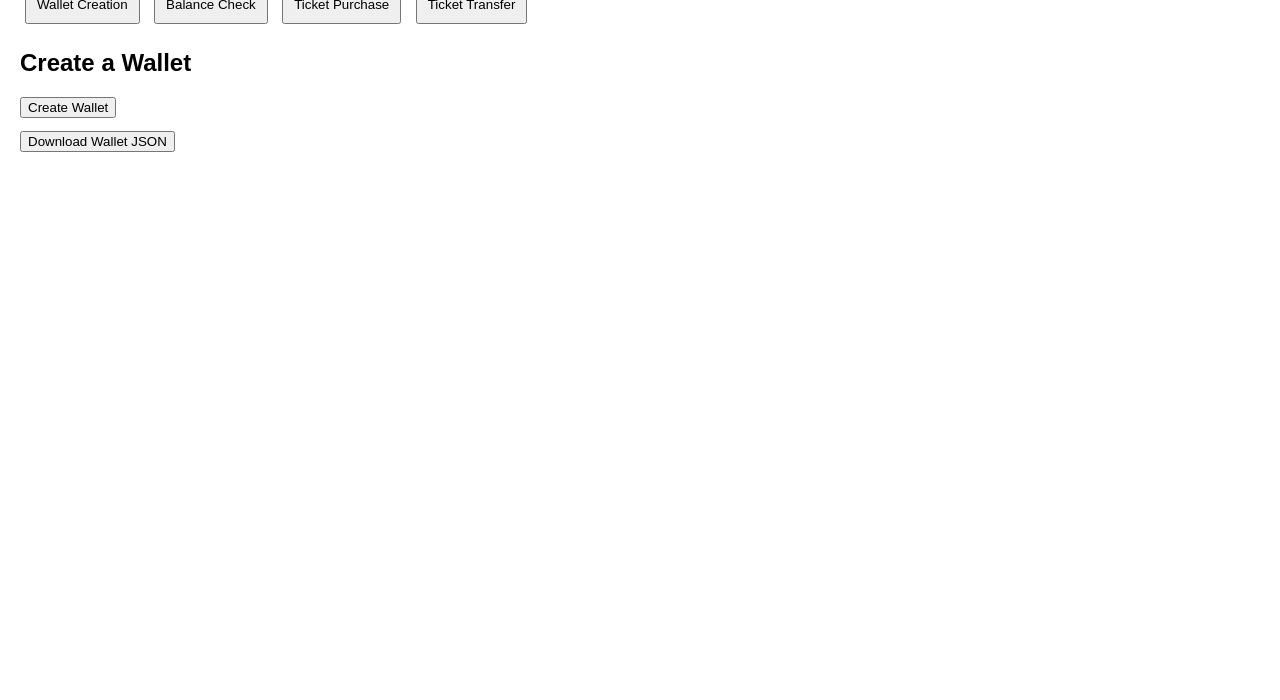
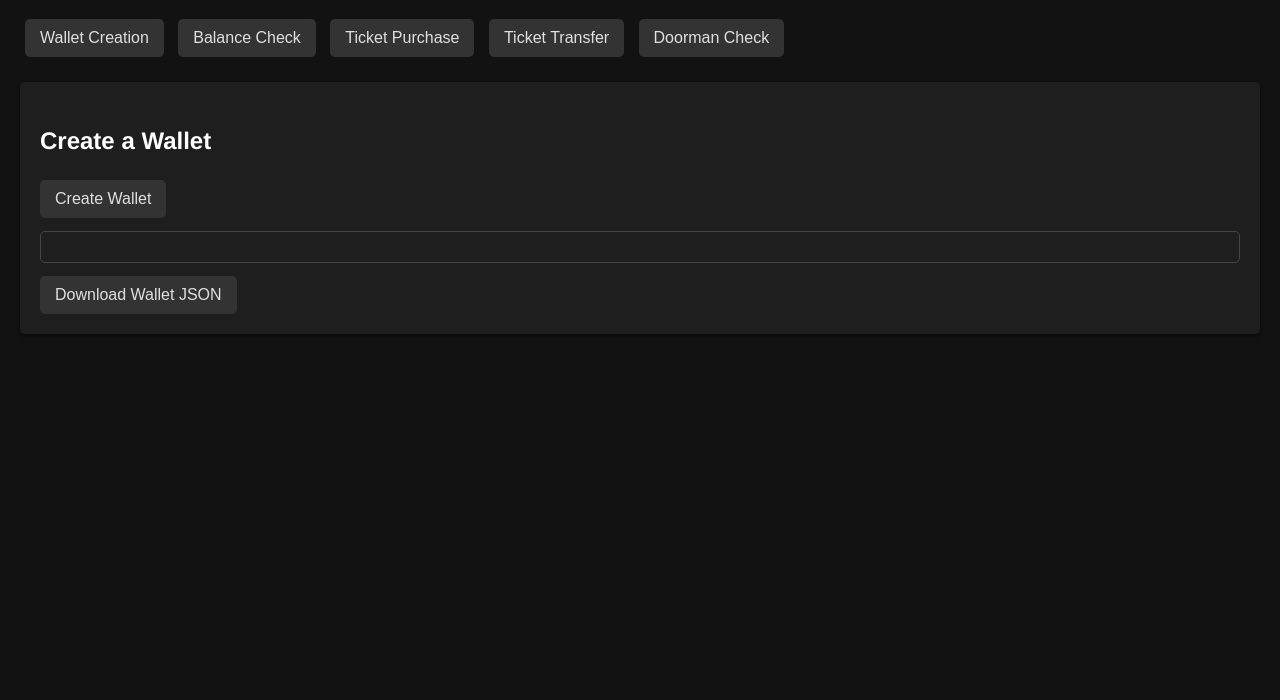
Before and after one commit to DaraHeaphy/BlockchainProject, a website: page frontend/index.html in a window 1280 px wide. Shown: the part 100-800 px from the top of the page. Drawn offline with nearby package versions, Linux system fonts and the light colour scheme.

Commit message:
updated index html for doorman functionality

```diff
--- a/frontend/index.html
+++ b/frontend/index.html
@@ -6,11 +6,87 @@
   <title>Dara's Ticketing App</title>
   <script src="https://cdn.jsdelivr.net/npm/ethers@6.13.5/dist/ethers.umd.min.js"></script>
   <style>
-    body { font-family: Arial, sans-serif; margin: 20px; }
-    nav button { margin: 5px; padding: 10px; }
-    .section { display: none; margin-top: 20px; }
-    .active { display: block; }
-    input { padding: 5px; margin: 5px 0; }
+    body {
+      background-color: #121212;
+      color: #e0e0e0;
+      font-family: 'Helvetica Neue', Arial, sans-serif;
+      margin: 0;
+      padding: 20px;
+      line-height: 1.6;
+    }
+
+    h1, h2 {
+      color: #ffffff;
+    }
+
+    nav {
+      margin-bottom: 20px;
+    }
+
+    nav button {
+      background-color: #333333;
+      color: #e0e0e0;
+      border: none;
+      border-radius: 5px;
+      padding: 10px 15px;
+      margin: 5px;
+      cursor: pointer;
+      transition: background-color 0.3s ease;
+    }
+
+    nav button:hover {
+      background-color: #444444;
+    }
+
+    .section {
+      display: none;
+      background-color: #1e1e1e;
+      border-radius: 5px;
+      padding: 20px;
+      margin-top: 20px;
+      box-shadow: 0 2px 5px rgba(0,0,0,0.5);
+    }
+
+    .active {
+      display: block;
+    }
+
+    input {
+      width: 100%;
+      max-width: 400px;
+      background-color: #2a2a2a;
+      border: 1px solid #444444;
+      border-radius: 4px;
+      color: #e0e0e0;
+      padding: 8px;
+      margin: 5px 0;
+      font-size: 1rem;
+    }
+
+    button {
+      font-size: 1rem;
+      background-color: #333333;
+      border: none;
+      border-radius: 5px;
+      padding: 10px 15px;
+      color: #e0e0e0;
+      cursor: pointer;
+      transition: background-color 0.3s ease;
+    }
+
+    button:hover {
+      background-color: #444444;
+    }
+
+    pre {
+      background-color: #1e1e1e;
+      border: 1px solid #444444;
+      border-radius: 5px;
+      padding: 15px;
+      overflow-x: auto;
+      white-space: pre-wrap;
+      word-wrap: break-word;
+    }
   </style>
 </head>
 <body>
@@ -20,6 +96,7 @@
     <button onclick="showSection('balanceCheck')">Balance Check</button>
     <button onclick="showSection('ticketPurchase')">Ticket Purchase</button>
     <button onclick="showSection('ticketTransfer')">Ticket Transfer</button>
+    <button onclick="showSection('doormanCheck')">Doorman Check</button>
   </nav>
 
   <div id="walletCreation" class="section active">
@@ -47,6 +124,14 @@
     <br>
     <button onclick="transferTicket()">Transfer Ticket to Vendor</button>
     <pre id="transferStatus"></pre>
+  </div>
+
+  <div id="doormanCheck" class="section">
+    <h2>Doorman Check</h2>
+    <input type="text" id="doormanWalletAddress" placeholder="Enter wallet address" size="50">
+    <br>
+    <button onclick="checkTicketBalance()">Check Ticket Balance</button>
+    <pre id="doormanStatus"></pre>
   </div>
 
   <script>
@@ -608,6 +693,26 @@
         document.getElementById("transferStatus").innerText = "Error: " + err.message;
       }
     }
+
+    // doorman functionality? this checks the ticket balance of any wallet
+    async function checkTicketBalance() {
+      if (!contract) {
+        alert("Please connect your wallet first.");
+        return;
+      }
+      const address = document.getElementById("doormanWalletAddress").value;
+      if (!address) {
+        alert("Enter a valid wallet address.");
+        return;
+      }
+      try {
+        const balance = await contract.balanceOf(address);
+        document.getElementById("doormanStatus").innerText = "Ticket Token Balance: " + balance.toString();
+      } catch (error) {
+        console.error(error);
+        document.getElementById("doormanStatus").innerText = "Error: " + error.message;
+      }
+    }
   </script>
 </body>
 </html>
```
Also changed, not shown: test/TicketToken.js (+2 -2 lines).
